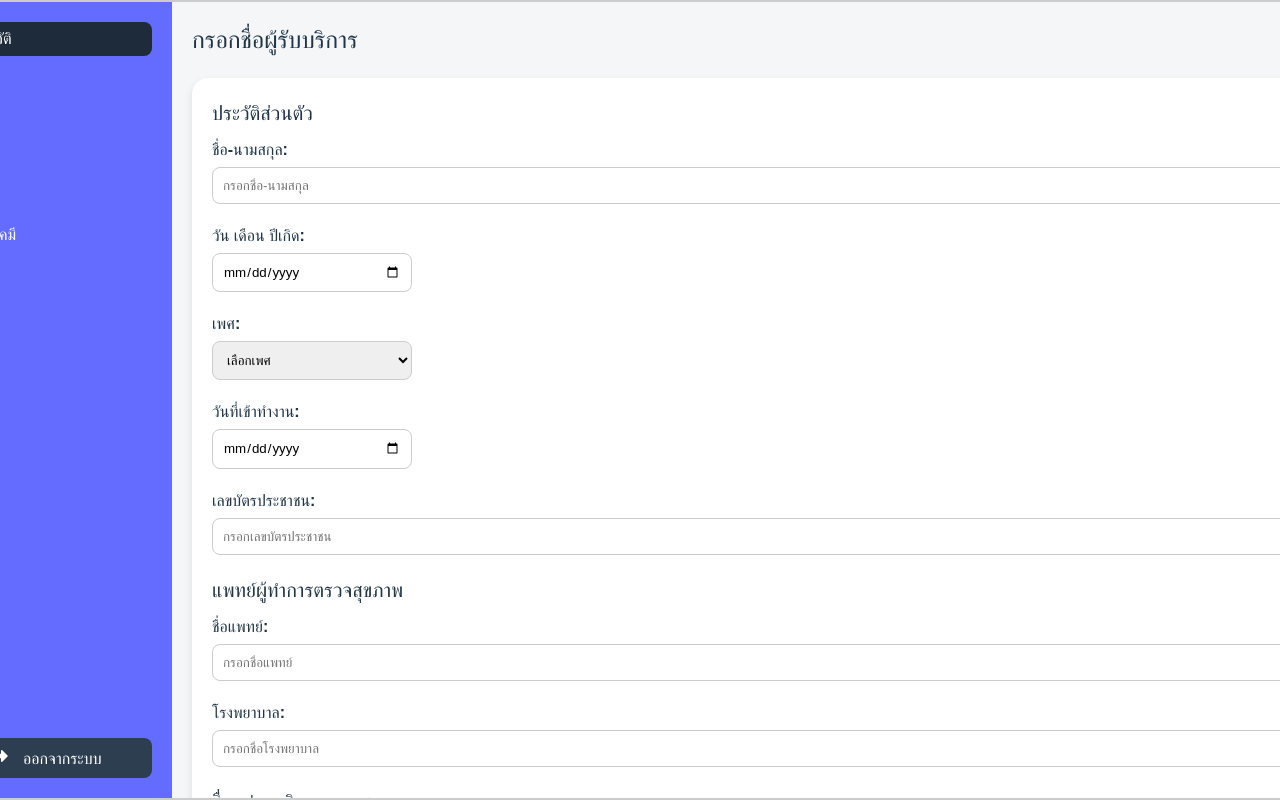
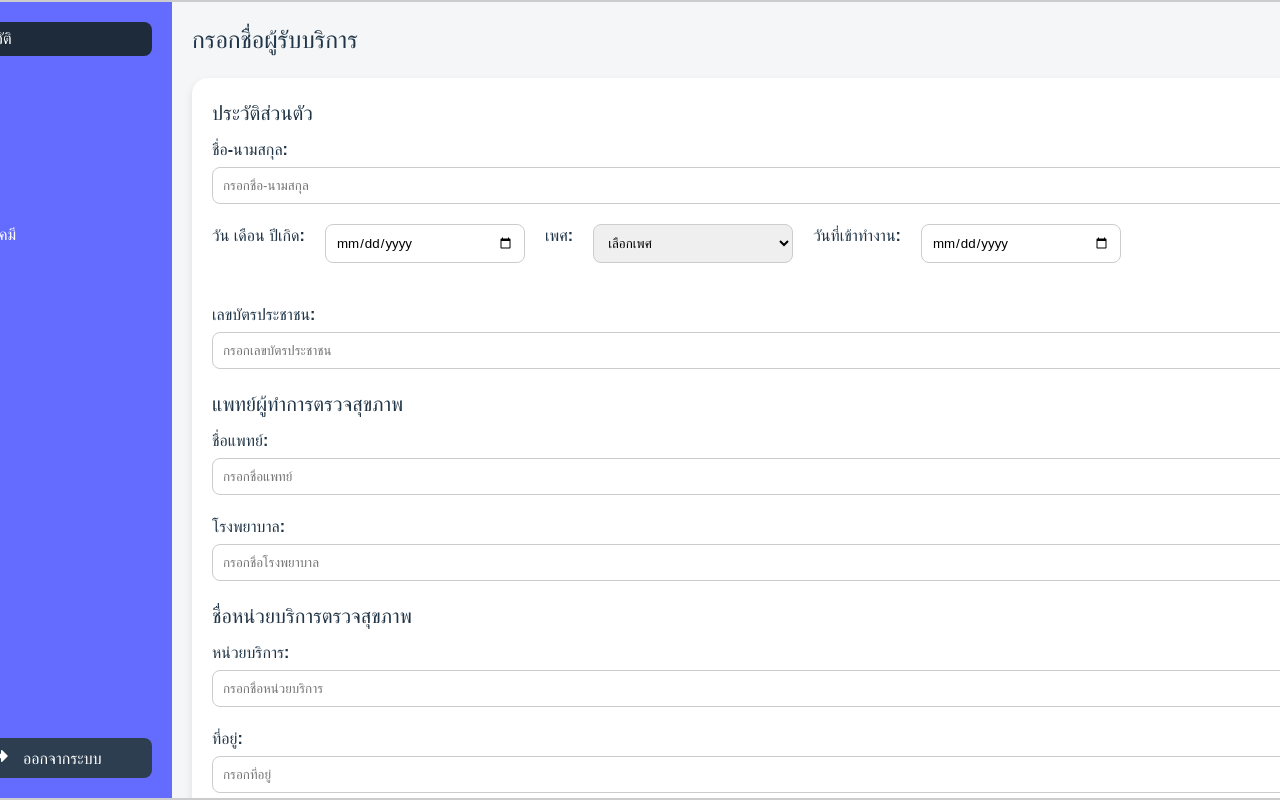
Before and after one commit to joozery/webappmo, a React (Vite) app in the folder frontend/: page /dashboard in a window 1280 px wide. Shown: the top 800 px of the page. Built offline with nearby package versions, Linux system fonts and the light colour scheme.

Commit message:
Updated CSS for sidebar and container, added spacing and border-radius

```diff
--- a/frontend/src/components/Dashboard.css
+++ b/frontend/src/components/Dashboard.css
@@ -1,4 +1,3 @@
-/* CSS สำหรับการจัดวางองค์ประกอบของ Dashboard */
 body, html {
   margin: 0;
   padding: 0;
@@ -158,6 +157,13 @@ table tbody tr:hover {
   margin-bottom: 5px;
 }
 
+/* จัด input ให้อยู่ในบรรทัดเดียวกัน */
+.form-row {
+  display: flex;
+  gap: 20px; /* ระยะห่างระหว่าง input fields */
+  margin-bottom: 20px;
+}
+
 .form-container input, .form-container select {
   width: 100%;
   padding: 10px;
--- a/frontend/src/components/Dashboard.jsx
+++ b/frontend/src/components/Dashboard.jsx
@@ -1,6 +1,5 @@
 import React, { useState } from 'react';
 import './Dashboard.css';
-// นำเข้าไอคอนจาก react-icons
 import { FaHistory, FaHeadphonesAlt, FaEye, FaLungs, FaFlask, FaChartBar, FaSignOutAlt } from 'react-icons/fa';
 import { useNavigate } from 'react-router-dom';
 
@@ -8,12 +7,10 @@ const Dashboard = () => {
   const navigate = useNavigate();
 
   const handleLogout = () => {
-    // ล้างข้อมูลการเข้าสู่ระบบออก (ตัวอย่าง: ลบ token ใน localStorage)
-    localStorage.removeItem('authToken'); // ลบข้อมูลการเข้าสู่ระบบ
-    navigate('/'); // นำผู้ใช้กลับไปที่หน้า Login
+    localStorage.removeItem('authToken');
+    navigate('/');
   };
 
-  // State สำหรับเก็บค่าจากฟอร์ม
   const [formData, setFormData] = useState({
     name: '',
     dob: '',
@@ -27,12 +24,10 @@ const Dashboard = () => {
     phone: ''
   });
 
-  // ฟังก์ชันสำหรับอัพเดตค่าเมื่อกรอกข้อมูลใน input fields
   const handleChange = (e) => {
     setFormData({ ...formData, [e.target.name]: e.target.value });
   };
 
-  // ฟังก์ชันเมื่อกดปุ่มบันทึก
   const handleSubmit = (e) => {
     e.preventDefault();
     console.log('ข้อมูลที่กรอก:', formData);
@@ -65,6 +60,8 @@ const Dashboard = () => {
             <label>ชื่อ-นามสกุล:</label>
             <input type="text" name="name" value={formData.name} onChange={handleChange} placeholder="กรอกชื่อ-นามสกุล" />
 
+            {/* แถวที่มี input fields อยู่ในบรรทัดเดียวกัน */}
+            <div className="form-row">
               <label>วัน เดือน ปีเกิด:</label>
               <input type="date" name="dob" value={formData.dob} onChange={handleChange} />
 
@@ -77,6 +74,7 @@ const Dashboard = () => {
 
               <label>วันที่เข้าทำงาน:</label>
               <input type="date" name="startDate" value={formData.startDate} onChange={handleChange} />
+            </div>
 
             <label>เลขบัตรประชาชน:</label>
             <input type="text" name="idNumber" value={formData.idNumber} onChange={handleChange} placeholder="กรอกเลขบัตรประชาชน" />
```
Lines whose indentation alone changed are shown as unchanged.
